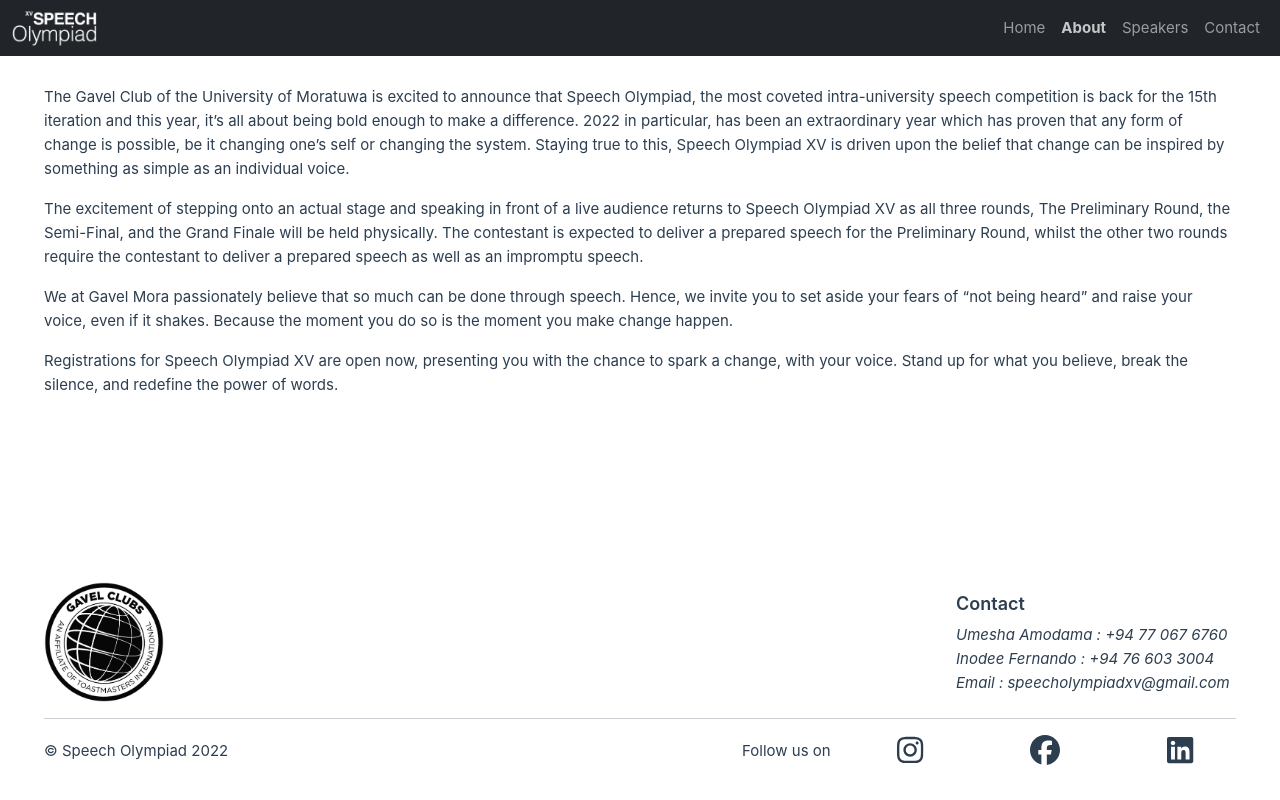
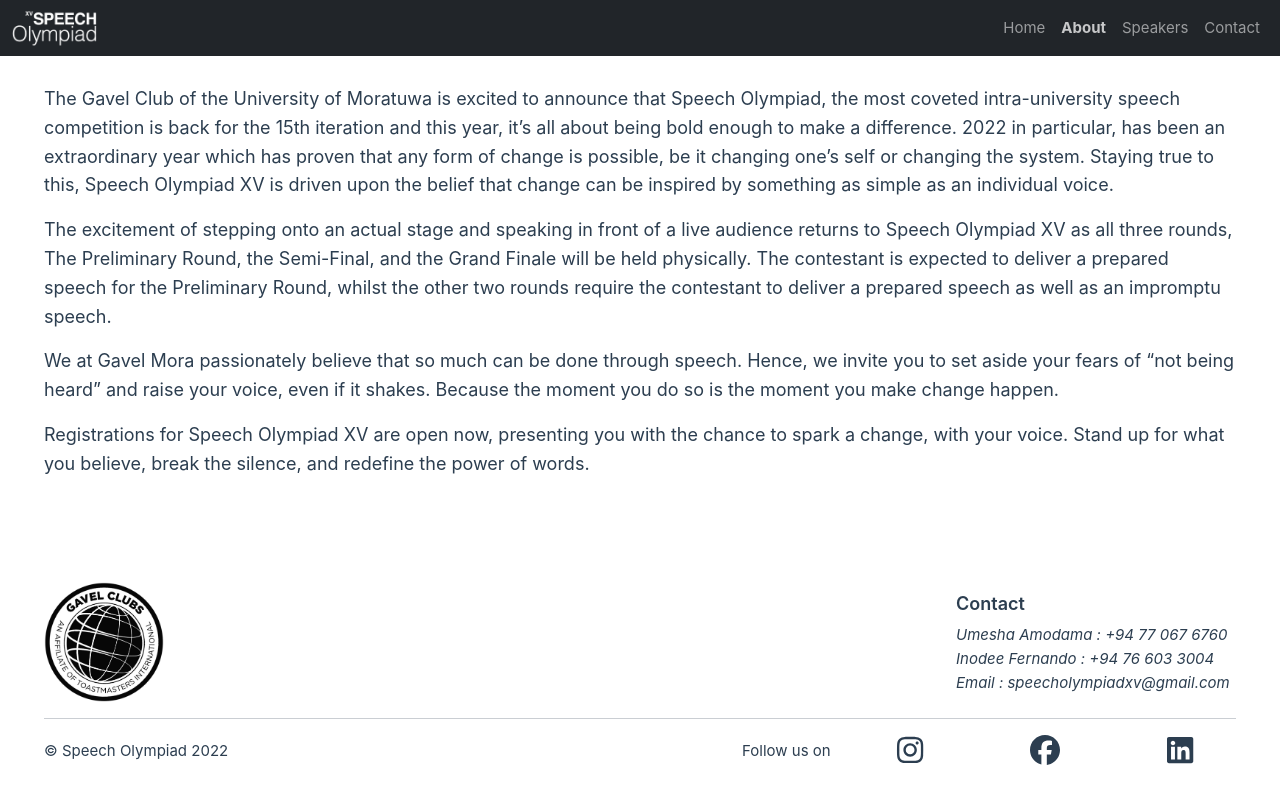
Before and after one commit to SpeechOlympiadXV/speecholympiadxv.github.io, a Vue app: page / in a window 1280 px wide. Both pictures are taken after a click on the element "About". Built offline with nearby package versions, Linux system fonts and the light colour scheme.

Commit message:
larger font size for article text

```diff
--- a/src/pages/PageAbout.vue
+++ b/src/pages/PageAbout.vue
@@ -2,7 +2,7 @@
   <main>
     <div class="container-fluid">
       <div class="column">
-        <div class="row">
+        <div class="row article-text">
           <p>
             The Gavel Club of the University of Moratuwa is excited to announce
             that Speech Olympiad, the most coveted intra-university speech
@@ -43,3 +43,9 @@
     </div>
   </main>
 </template>
+
+<style scoped>
+.article-text {
+  font-size: 1.125rem;
+}
+</style>
```
